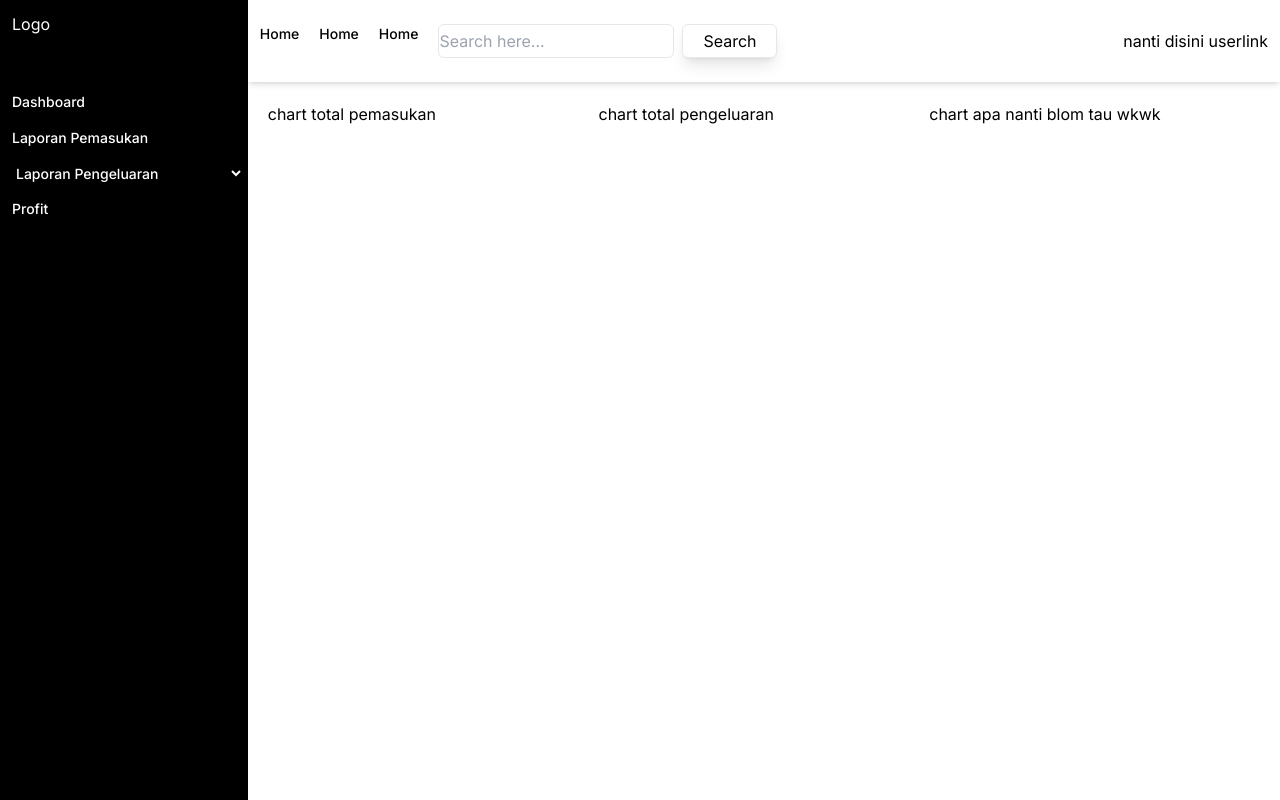
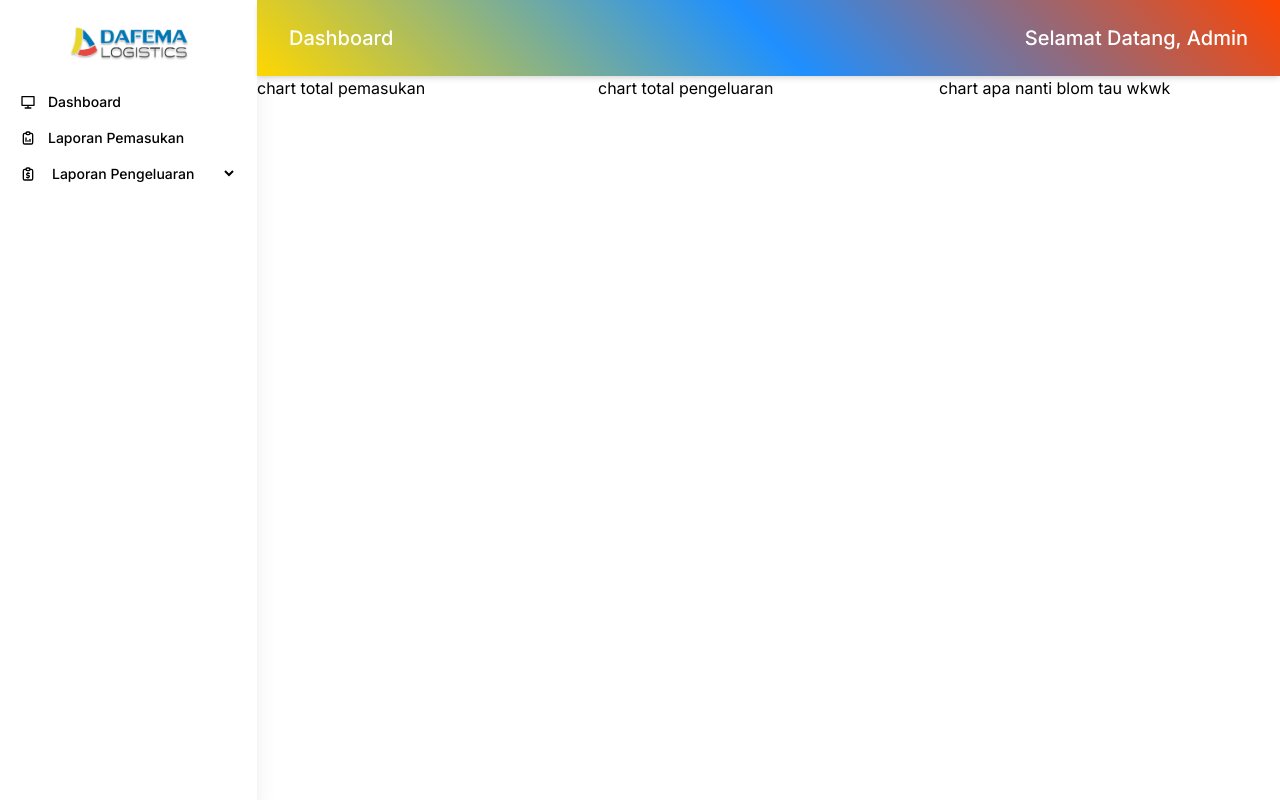
Before and after one commit to actho01/keuangan, a Next.js app: page / in a window 1280 px wide. Built offline with nearby package versions, Linux system fonts and the light colour scheme.

Commit message:
update latest

```diff
--- a/package.json
+++ b/package.json
@@ -14,7 +14,8 @@
     "@mui/material": "^5.15.4",
     "next": "14.0.4",
     "react": "^18",
-    "react-dom": "^18"
+    "react-dom": "^18",
+    "react-icons": "^5.0.1"
   },
   "devDependencies": {
     "autoprefixer": "^10.0.1",
--- /dev/null
+++ b/src/app/components/atoms/TitleTwo.js
@@ -0,0 +1,7 @@
+import React from 'react';
+
+const TitleTwo = ({ text }) => {
+  return <div className={`font-medium text-xl`}>{text}</div>;
+};
+
+export default TitleTwo;
--- a/src/app/components/molekules/Dropdown.js
+++ b/src/app/components/molekules/Dropdown.js
@@ -1,15 +1,17 @@
 import React from 'react';
 import TitlleOne from '../atoms/TitlleOne';
 
-const Dropdown = ({ options }) => {
+const Dropdown = ({ options, children }) => {
   const handleSelect = (value) => {
     window.location.href = `/${value}`;
   };
 
   return (
+    <div className="flex items-center p-2 px-4 space-x-3 rounded hover:bg-primary">
+      <div>{children}</div>
       <select
         onChange={(e) => handleSelect(e.target.value)}
-      className="p-2 text-sm font-medium text-white transition-all duration-300 bg-transparent rounded hover:bg-white hover:text-primary"
+        className="text-sm font-medium text-black transition-all duration-300 bg-transparent rounded "
       >
         {options.map((option, index) => (
           <option key={index} value={option.value}>
@@ -17,6 +19,7 @@ const Dropdown = ({ options }) => {
           </option>
         ))}
       </select>
+    </div>
   );
 };
 
--- a/src/app/components/molekules/NavItem.js
+++ b/src/app/components/molekules/NavItem.js
@@ -1,14 +1,15 @@
 import React from 'react';
-import TitlleOne from '../atoms/TitlleOne';
+
 import Link from 'next/link';
+import TitleTwo from '../atoms/TitleTwo';
 
 const NavItem = ({ text, link }) => {
   return (
     <Link
       href={link}
-      className="text-black transition-all duration-300 cursor-pointer hover:text-primary"
+      className="text-xl text-white transition-all duration-300 cursor-pointer hover:underline"
     >
-      <TitlleOne text={text} />
+      <TitleTwo text={text} />
     </Link>
   );
 };
--- a/src/app/components/molekules/SideItem.js
+++ b/src/app/components/molekules/SideItem.js
@@ -2,13 +2,13 @@ import React from 'react';
 import TitlleOne from '../atoms/TitlleOne';
 import Link from 'next/link';
 
-const SideItem = ({ text, link }) => {
+const SideItem = ({ text, link, children }) => {
   return (
     <Link
       href={link}
-      className="w-full p-2 text-white transition-all duration-300 rounded hover:bg-white hover:text-primary"
+      className="flex items-center w-full p-2 px-4 space-x-3 text-black transition-all duration-300 rounded hover:bg-primary"
     >
-      <TitlleOne text={text} />
+      <div>{children}</div> <TitlleOne text={text} />
     </Link>
   );
 };
--- a/src/app/components/organisms/Navbar.js
+++ b/src/app/components/organisms/Navbar.js
@@ -3,30 +3,15 @@ import NavItem from '../molekules/NavItem';
 
 const Navbar = () => {
   return (
-    <nav className="flex px-3 py-6 space-x-5 shadow-md">
-      <NavItem text={'Home'} link={'#'} />
-      <NavItem text={'Home'} link={'#'} />
-      <NavItem text={'Home'} link={'#'} />
-      <div className="flex items-center space-x-2">
-      <input
-        type="text"
-        placeholder="Search here..."
-        className="py-1 border rounded-md focus:outline-none focus:ring focus:border-blue-300"
-      />
-      <button
-
-        className="px-5 py-1 text-black bg-white rounded-md hover:bg-blue-600 focus:outline-none border shadow-lg"
-      >
-        Search
-      </button>
-    </div>
-    <div className="container mx-auto my-auto">
-      <div className="flex justify-end items-center">
-        <p> nanti disini userlink</p>
-      </div>
-    </div>
+    <nav
+      className="flex items-center justify-between w-full px-8 py-6 space-x-5 shadow-md"
+      style={{
+        background: 'linear-gradient(45deg, #FFD700, #1E90FF, #FF4500)',
+      }}
+    >
+      <NavItem text={'Dashboard'} link={'#'} />
+      <NavItem text={'Selamat Datang, Admin'} link={'#'} />
     </nav>
-
   );
 };
 
--- a/src/app/components/organisms/Sidebar.js
+++ b/src/app/components/organisms/Sidebar.js
@@ -3,6 +3,10 @@
 import React, { useState } from 'react';
 import SideItem from '../molekules/SideItem';
 import Dropdown from '../molekules/Dropdown';
+import Image from 'next/image';
+import { RiComputerLine } from 'react-icons/ri';
+import { TbReportAnalytics } from 'react-icons/tb';
+import { TbReportMoney } from 'react-icons/tb';
 
 const Sidebar = () => {
   const [selectedOption, setSelectedOption] = useState('Laporan Pengeluaran');
@@ -18,12 +22,19 @@ const Sidebar = () => {
   };
 
   return (
-    <nav className="flex flex-col min-h-screen p-1 bg-black">
-      <div className="h-20 p-2 text-white">Logo</div>
-      <SideItem text={'Dashboard'} link={'#'} />
-      <SideItem text={'Laporan Pemasukan '} link={'#'} />
-      <Dropdown options={options} onSelect={handleSelect} />
-      <SideItem text={'Profit'} link={'#'} />
+    <nav className="flex flex-col min-h-screen p-1 shadow-xl">
+      <div className="flex items-center justify-center h-20 text-white">
+        <Image src={'/dafema-logo.png'} width={120} height={50} alt="dafema" />
+      </div>
+      <SideItem text={'Dashboard'} link={'#'}>
+        <RiComputerLine />
+      </SideItem>
+      <SideItem text={'Laporan Pemasukan '} link={'#'}>
+        <TbReportAnalytics />
+      </SideItem>
+      <Dropdown options={options} onSelect={handleSelect}>
+        <TbReportMoney />
+      </Dropdown>
     </nav>
   );
 };
--- a/src/app/components/templates/UserTemplate.js
+++ b/src/app/components/templates/UserTemplate.js
@@ -5,13 +5,13 @@ import Sidebar from '../organisms/Sidebar';
 
 const UserTemplate = ({ children }) => {
   return (
-    <main className="flex w-full min-h-screen">
-      <div className="w-1/5">
+    <main className="flex w-full min-h-screen bg-white">
+      <div className=" w-1/8">
         <Sidebar />
       </div>
-      <div className="w-5/6">
+      <div className="w-full ">
         <Navbar />
-        <section className="p-5">{children}</section>
+        <div>{children}</div>
       </div>
     </main>
   );
--- a/src/app/page.js
+++ b/src/app/page.js
@@ -2,13 +2,15 @@ import Image from 'next/image';
 import UserTemplate from './components/templates/UserTemplate';
 
 export default function Home() {
-  return <UserTemplate>
-    <div className='grid grid-flow-row-dense grid-cols-3 '>
-      <div>
-        <div>chart total pemasukan</div>
+  return (
+    <UserTemplate>
+      <div className="grid grid-flow-row-dense grid-cols-3 ">
+        <div>
+          <div>chart total pemasukan</div>
+        </div>
+        <div>chart total pengeluaran</div>
+        <div>chart apa nanti blom tau wkwk</div>
       </div>
-      <div>chart total pengeluaran</div>
-      <div>chart apa nanti blom tau wkwk</div>
-    </div>
-  </UserTemplate>;
+    </UserTemplate>
+  );
 }
```
Also changed, not shown: 1 other file (tests, documents, lock files or other folders). Lines whose indentation alone changed are shown as unchanged.
